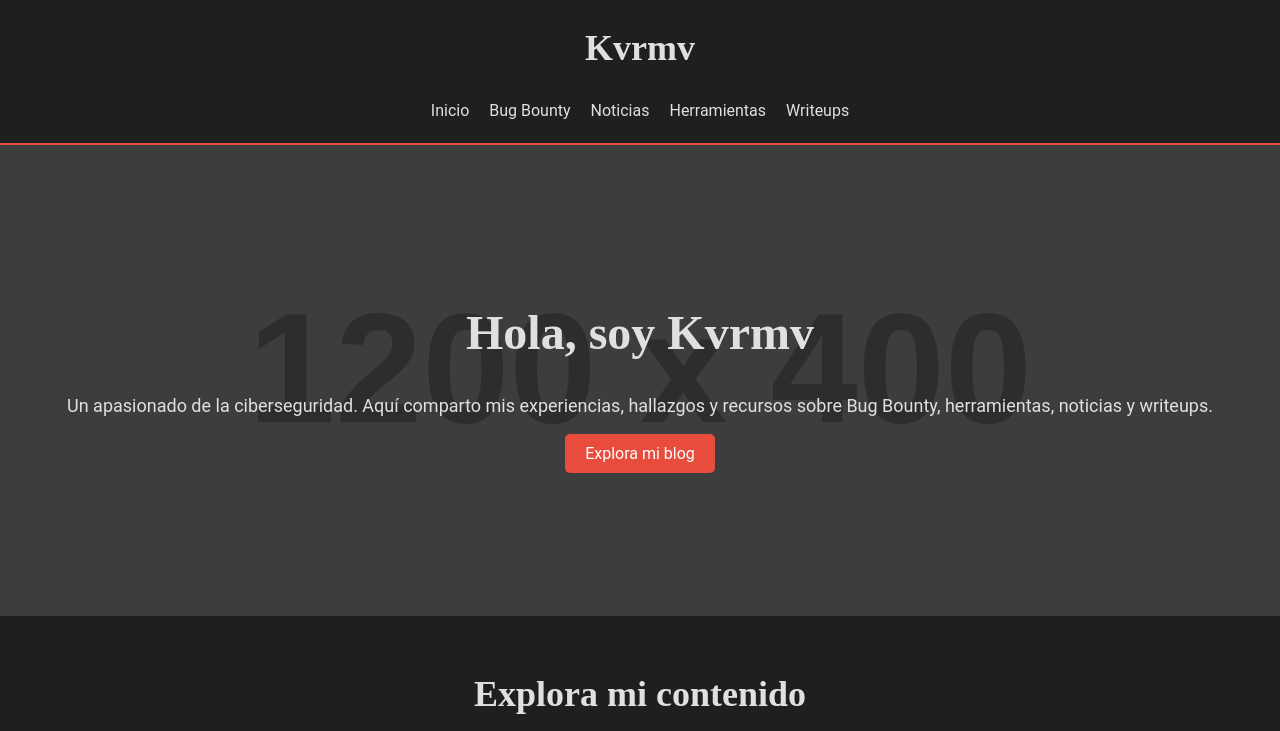
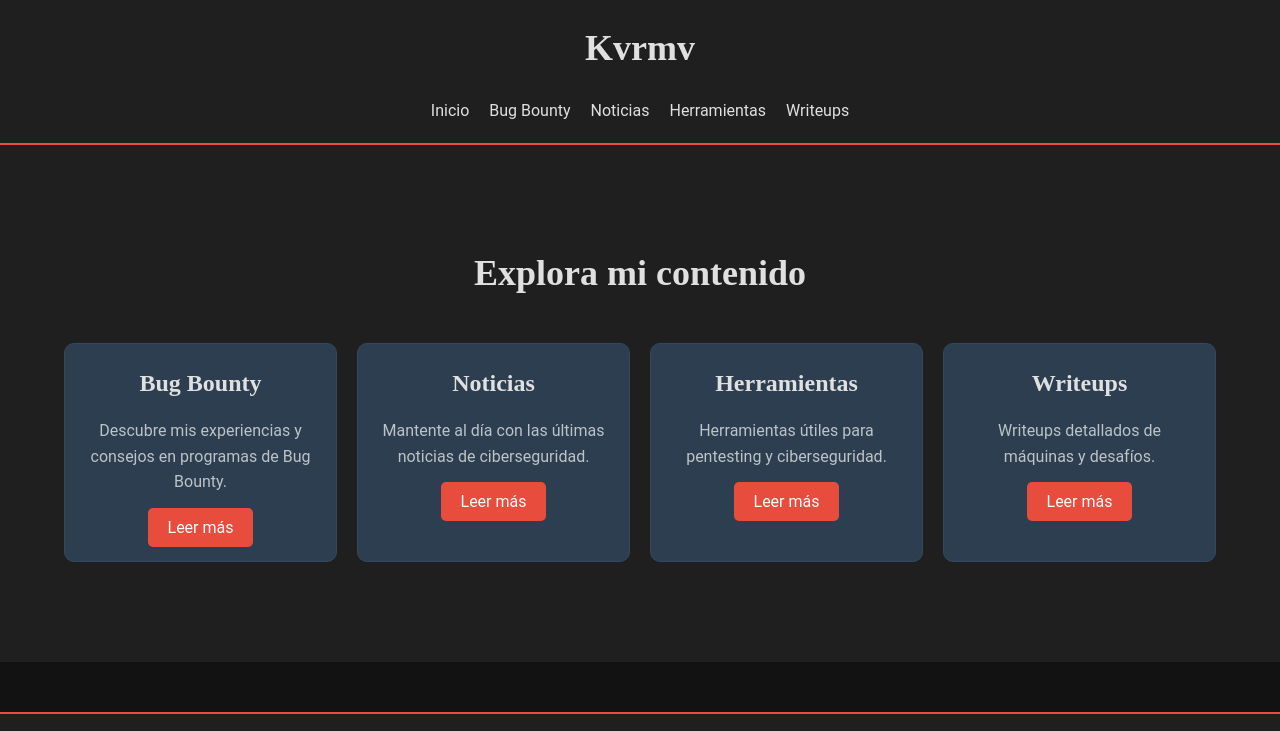
Before and after one commit to 1xThaw/kvrmv.github.io, a plain HTML site: page index.html in a window 1280 px wide. Shown: the top 731 px of the page. Drawn offline with Linux system fonts and the light colour scheme; placeholder pictures from the web are drawn by us.

Commit message:
Update index.html

```diff
--- a/index.html
+++ b/index.html
@@ -64,39 +64,9 @@
             color: #e74c3c; /* Rojo al pasar el mouse */
         }
 
-        /* Hero Section */
-        .hero {
-            background: linear-gradient(rgba(0, 0, 0, 0.7), rgba(0, 0, 0, 0.7)), url('https://via.placeholder.com/1200x400') no-repeat center center/cover;
-            color: #e0e0e0; /* Texto claro */
-            padding: 150px 0;
-            text-align: center;
-        }
-
-        .hero h2 {
-            font-size: 48px;
-            margin: 0;
-        }
-
-        .hero p {
-            font-size: 18px;
-            margin: 20px 0;
-        }
-
-        .hero .btn {
-            background-color: #e74c3c; /* Rojo */
-            color: #fff;
-            padding: 10px 20px;
-            border-radius: 5px;
-            transition: background-color 0.3s ease;
-        }
-
-        .hero .btn:hover {
-            background-color: #c0392b; /* Rojo oscuro */
-        }
-
         /* Blog Section */
         .blog {
-            padding: 50px 0;
+            padding: 100px 0; /* Más espacio arriba y abajo */
             background-color: #1f1f1f; /* Fondo oscuro */
         }
 
@@ -183,15 +153,6 @@
         </div>
     </header>
 
-    <!-- Sección de Inicio -->
-    <section id="inicio" class="hero">
-        <div class="container">
-            <h2>Hola, soy Kvrmv</h2>
-            <p>Un apasionado de la ciberseguridad. Aquí comparto mis experiencias, hallazgos y recursos sobre Bug Bounty, herramientas, noticias y writeups.</p>
-            <a href="#blog" class="btn">Explora mi blog</a>
-        </div>
-    </section>
-
     <!-- Sección del Blog -->
     <section id="blog" class="blog">
         <div class="container">
```
